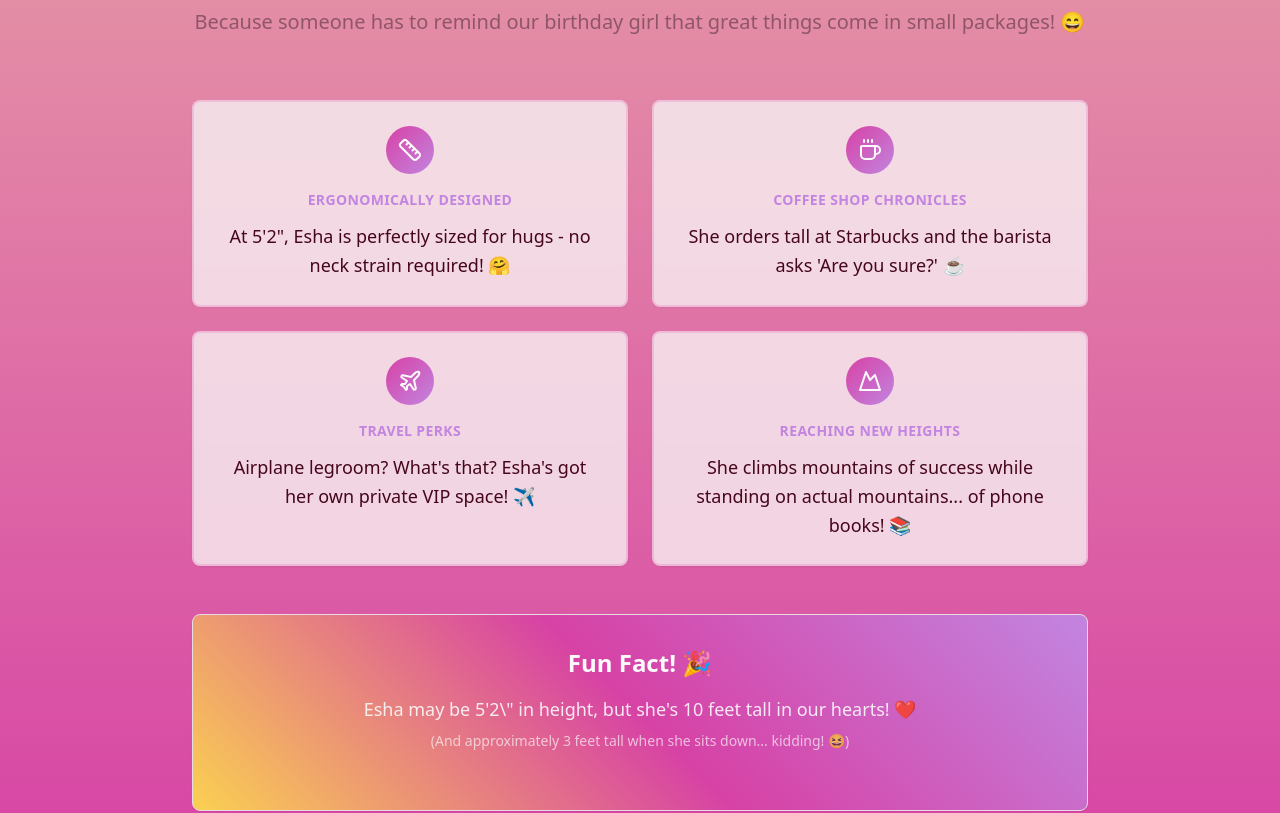
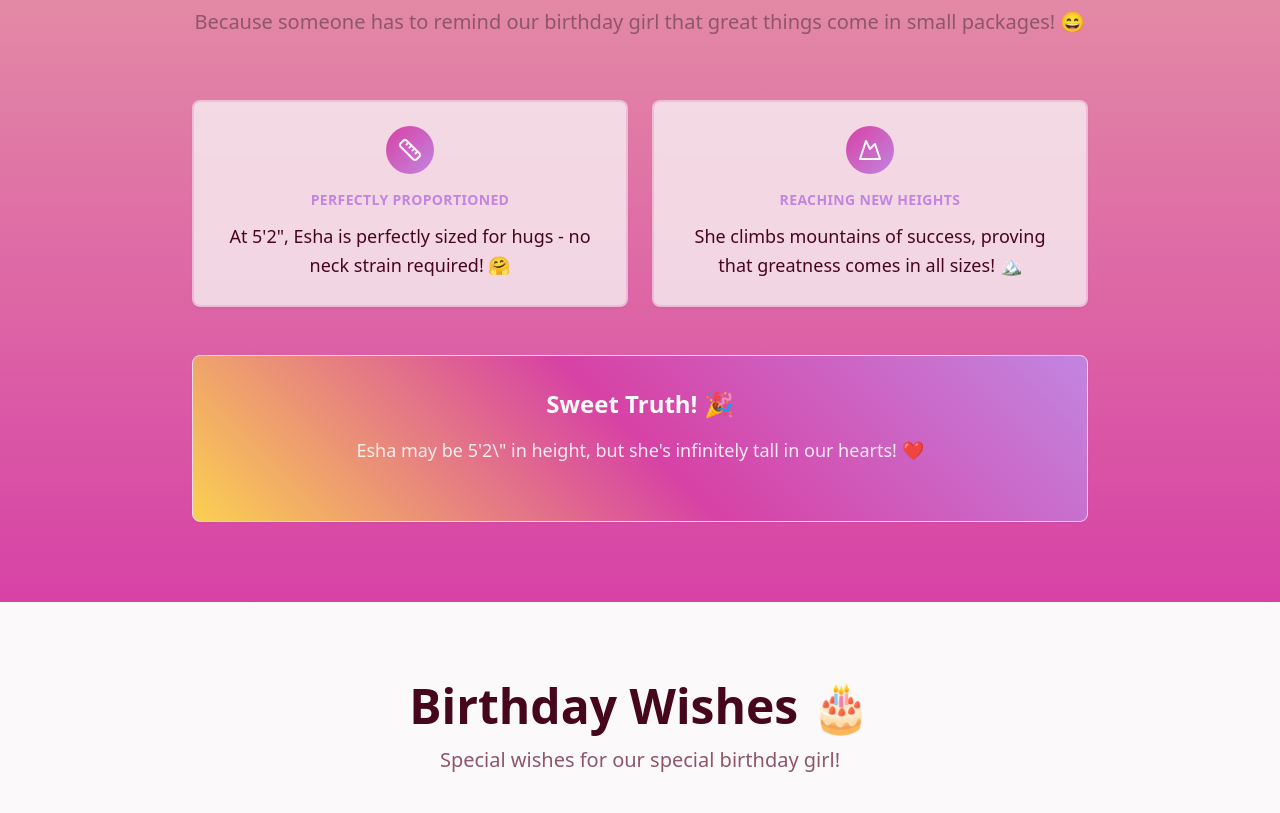
Before and after one commit to MBIlalsheikh05/Birthday-Wish-Website, a React (Vite) app: page / in a window 1280 px wide. Shown: the part 1846-2659 px from the top of the page. Built offline with nearby package versions, Linux system fonts and the light colour scheme.

Commit message:
Remove excessive height messages
Reduce the number of height-related jokes in the HeightJokesSection component.

```diff
--- a/src/components/HeightJokesSection.tsx
+++ b/src/components/HeightJokesSection.tsx
@@ -5,21 +5,11 @@ const heightJokes = [
   {
     icon: Ruler,
     joke: "At 5'2\", Esha is perfectly sized for hugs - no neck strain required! 🤗",
-    subtitle: "Ergonomically Designed"
-  },
-  {
-    icon: Coffee,
-    joke: "She orders tall at Starbucks and the barista asks 'Are you sure?' ☕",
-    subtitle: "Coffee Shop Chronicles"
-  },
-  {
-    icon: Plane,
-    joke: "Airplane legroom? What's that? Esha's got her own private VIP space! ✈️",
-    subtitle: "Travel Perks"
+    subtitle: "Perfectly Proportioned"
   },
   {
     icon: Mountain,
-    joke: "She climbs mountains of success while standing on actual mountains... of phone books! 📚",
+    joke: "She climbs mountains of success, proving that greatness comes in all sizes! 🏔️",
     subtitle: "Reaching New Heights"
   }
 ];
@@ -63,11 +53,10 @@ const HeightJokesSection = () => {
           <Card className="bg-gradient-sparkle p-8 shadow-celebration">
             <CardContent>
               <h3 className="text-2xl font-bold text-primary-foreground mb-4">
-                Fun Fact! 🎉
+                Sweet Truth! 🎉
               </h3>
               <p className="text-lg text-primary-foreground/90 leading-relaxed">
-                Esha may be 5'2\" in height, but she's 10 feet tall in our hearts! ❤️<br/>
-                <span className="text-sm opacity-75">(And approximately 3 feet tall when she sits down... kidding! 😆)</span>
+                Esha may be 5'2\" in height, but she's infinitely tall in our hearts! ❤️
               </p>
             </CardContent>
           </Card>
```
